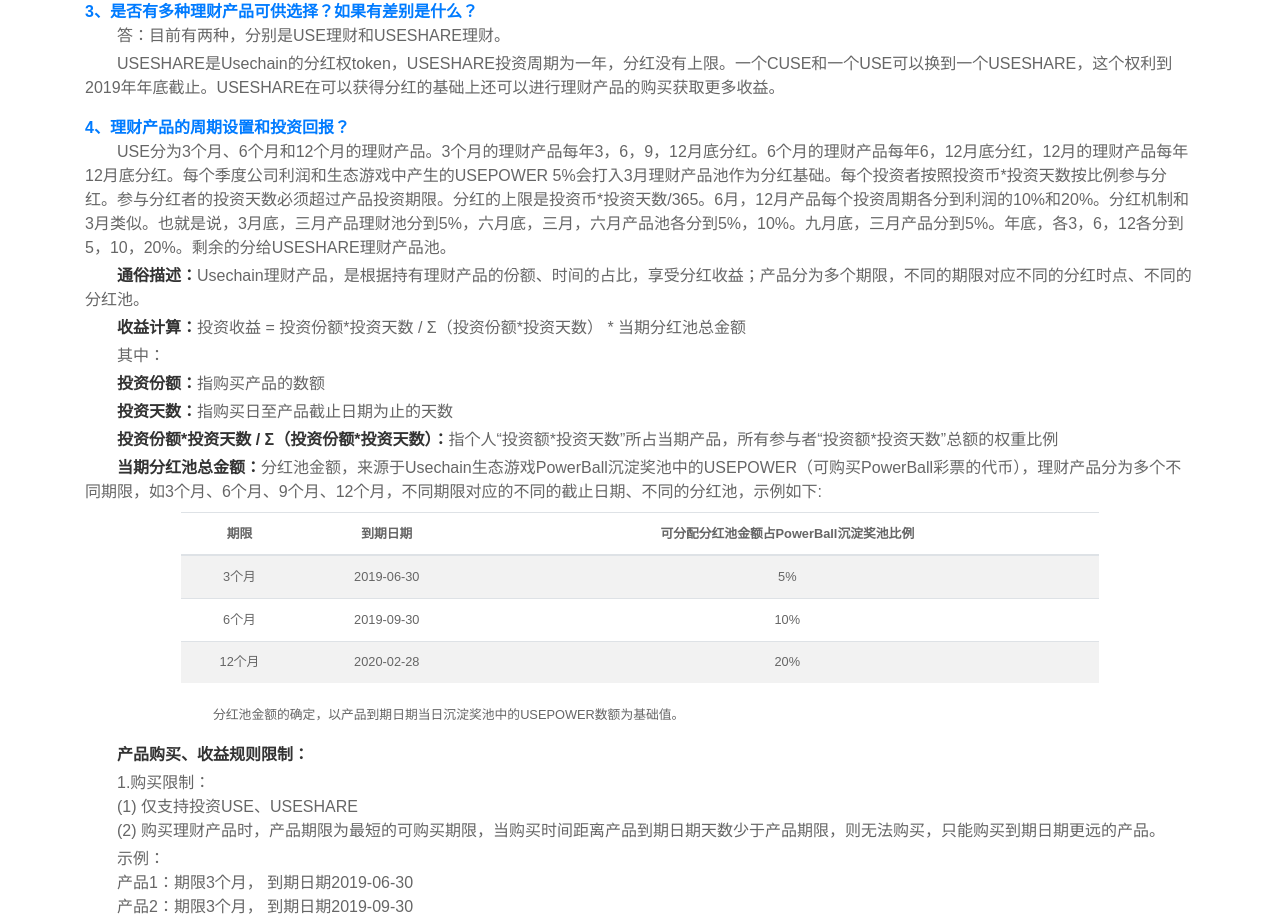
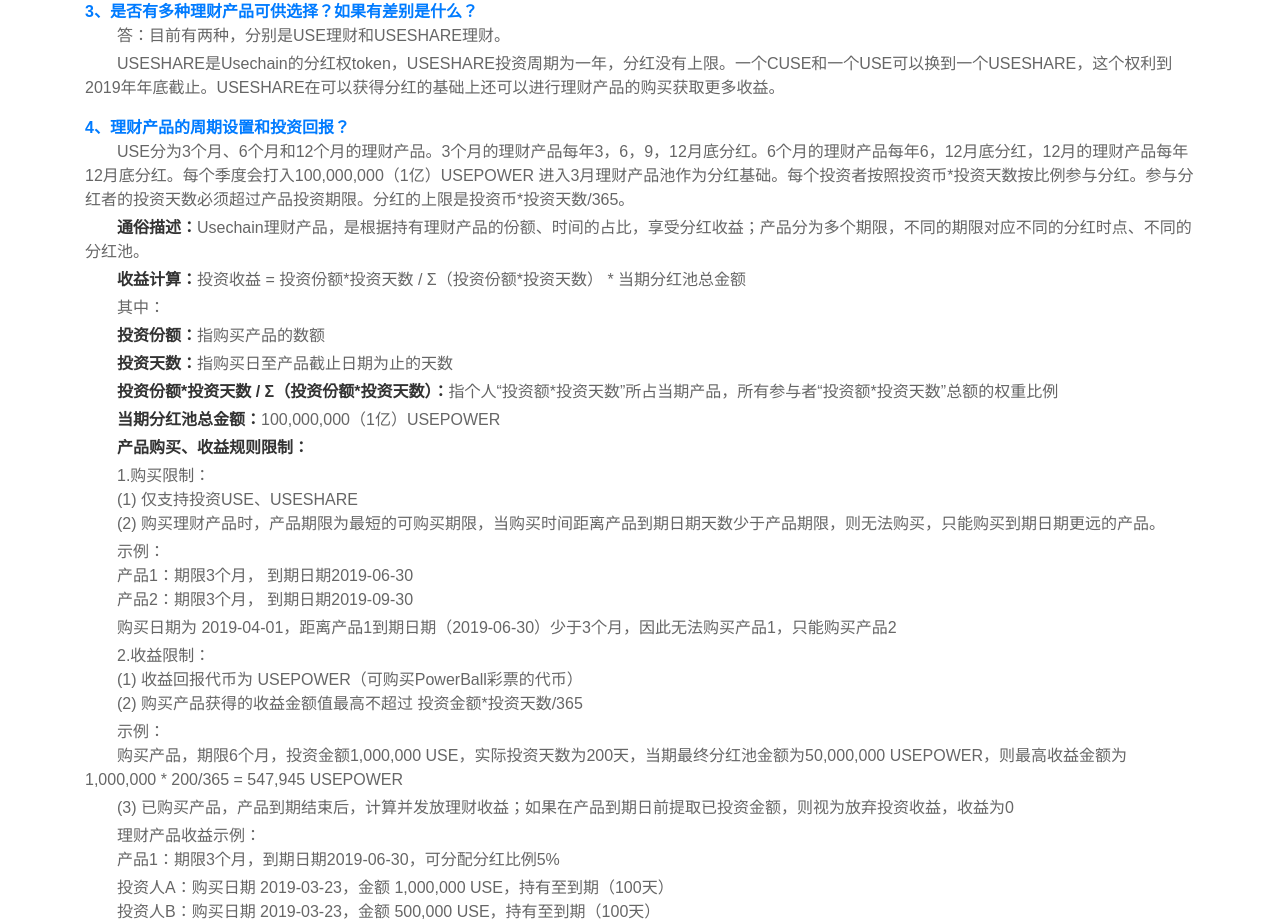
Before and after one commit to usechain/webfront, a Vue app: page /manage_money in a window 1280 px wide. Shown: the part 295-1219 px from the top of the page. Built offline with nearby package versions, Linux system fonts and the light colour scheme.

Commit message:
delete table in ManageMoney.vue

```diff
--- a/src/components/ManageMoney.vue
+++ b/src/components/ManageMoney.vue
@@ -24,33 +24,14 @@
 
         <div class="text-primary text_bold pt-3">4、理财产品的周期设置和投资回报？</div>
         <div class="text_ident">
-            <p>USE分为3个月、6个月和12个月的理财产品。3个月的理财产品每年3，6，9，12月底分红。6个月的理财产品每年6，12月底分红，12月的理财产品每年12月底分红。每个季度公司利润和生态游戏中产生的USEPOWER 5%会打入3月理财产品池作为分红基础。每个投资者按照投资币*投资天数按比例参与分红。参与分红者的投资天数必须超过产品投资期限。分红的上限是投资币*投资天数/365。6月，12月产品每个投资周期各分到利润的10%和20%。分红机制和3月类似。也就是说，3月底，三月产品理财池分到5%，六月底，三月，六月产品池各分到5%，10%。九月底，三月产品分到5%。年底，各3，6，12各分到5，10，20%。剩余的分给USESHARE理财产品池。</p>
+            <p>USE分为3个月、6个月和12个月的理财产品。3个月的理财产品每年3，6，9，12月底分红。6个月的理财产品每年6，12月底分红，12月的理财产品每年12月底分红。每个季度会打入100,000,000（1亿）USEPOWER 进入3月理财产品池作为分红基础。每个投资者按照投资币*投资天数按比例参与分红。参与分红者的投资天数必须超过产品投资期限。分红的上限是投资币*投资天数/365。</p>
             <p class="pt-1"><span class="text_black text_bold">通俗描述：</span>Usechain理财产品，是根据持有理财产品的份额、时间的占比，享受分红收益；产品分为多个期限，不同的期限对应不同的分红时点、不同的分红池。</p>
             <p class="pt-1"><span class="text_black text_bold">收益计算：</span>投资收益 = 投资份额*投资天数 / Σ（投资份额*投资天数） * 当期分红池总金额</p>
             <p class="pt-1">其中：</p>
             <p class="pt-1"><span class="text_black text_bold">投资份额：</span>指购买产品的数额</p>
             <p class="pt-1"><span class="text_black text_bold">投资天数：</span>指购买日至产品截止日期为止的天数</p>
             <p class="pt-1"><span class="text_black text_bold">投资份额*投资天数 / Σ（投资份额*投资天数）：</span>指个人“投资额*投资天数”所占当期产品，所有参与者“投资额*投资天数”总额的权重比例</p>
-            <p class="pt-1"><span class="text_black text_bold">当期分红池总金额：</span>分红池金额，来源于Usechain生态游戏PowerBall沉淀奖池中的USEPOWER（可购买PowerBall彩票的代币），理财产品分为多个不同期限，如3个月、6个月、9个月、12个月，不同期限对应的不同的截止日期、不同的分红池，示例如下:</p>
-            <div class="px-sm-5 py-2 mx-sm-5">
-                <table class="table table-sm table-striped text-center text-small text-secondary">
-                    <thead>
-                        <tr>
-                        <th scope="col" >期限</th>
-                        <th scope="col" >到期日期</th>
-                        <th scope="col" >可分配分红池金额占PowerBall沉淀奖池比例</th>
-                        </tr>
-                    </thead>
-                    <tbody>
-                        <tr v-for="(item,index) in tableList" :key="index">
-                            <td v-html="item.period"></td>
-                            <td v-html="item.date"></td>
-                            <td v-html="item.percent"></td>
-                        </tr>
-                    </tbody>
-                </table>
-                <div class="text-small">分红池金额的确定，以产品到期日期当日沉淀奖池中的USEPOWER数额为基础值。</div>
-            </div>
+            <p class="pt-1"><span class="text_black text_bold">当期分红池总金额：</span>100,000,000（1亿）USEPOWER</p>
             <p class="pt-1"><span class="text_black text_bold">产品购买、收益规则限制：</span></p>
             <p class="pt-1">1.购买限制：</p>
             <p>(1) 仅支持投资USE、USESHARE</p>
@@ -101,15 +82,6 @@
 
 export default {
     name: "ManageMoney",
-    data(){
-        return{
-            tableList:[
-                {period:'3个月',date:'2019-06-30',percent:'5%'},
-                {period:'6个月',date:'2019-09-30',percent:'10%'},
-                {period:'12个月',date:'2020-02-28',percent:'20%'},
-            ]
-        }
-    },
 }
 </script>
 
```
